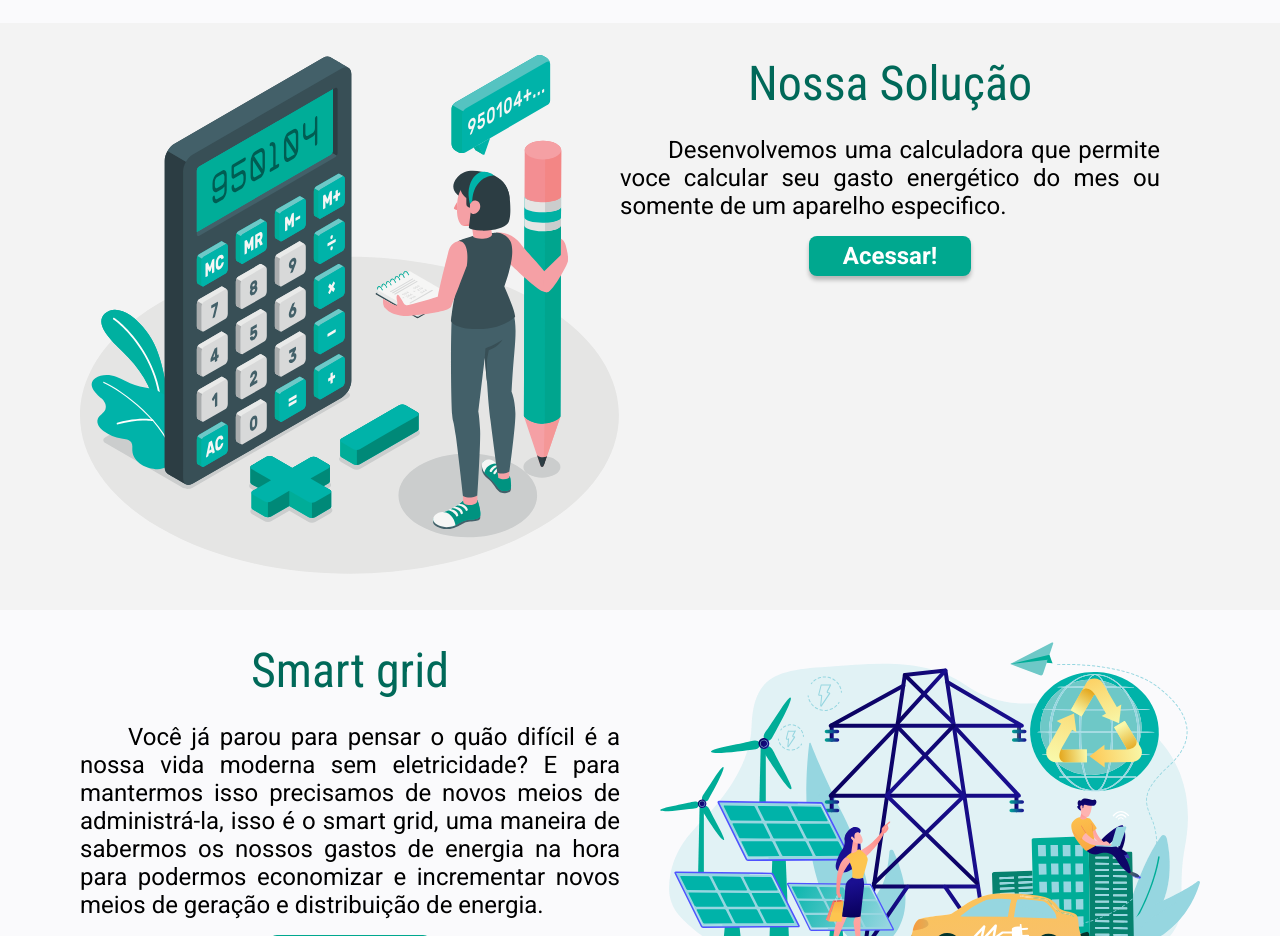
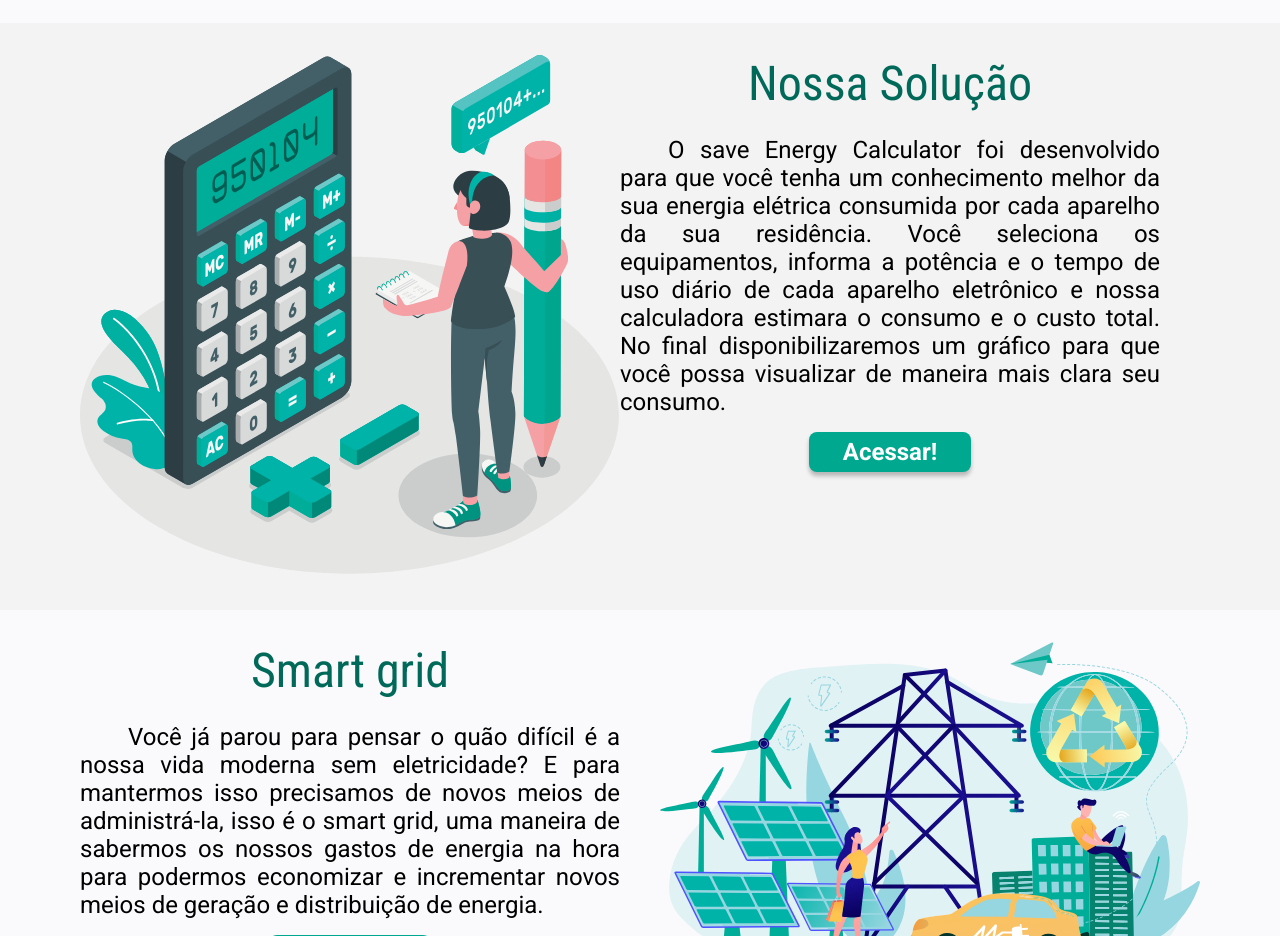
Before and after one commit to DanielSLucas/SaveEnergyCalculator, a Next.js app: page / in a window 1280 px wide. Shown: the part 940-1876 px from the top of the page. Built offline with nearby package versions, Linux system fonts and the light colour scheme.

Commit message:
update content

```diff
--- a/src/pages/index.tsx
+++ b/src/pages/index.tsx
@@ -67,8 +67,13 @@ export default function Home() {
             <article>
               <h1>Nossa Solução</h1>
               <p>
-                Desenvolvemos uma calculadora que permite voce calcular
-                seu gasto energético do mes ou somente de um aparelho especifico.
+                O save Energy Calculator foi desenvolvido para que você tenha um
+                conhecimento melhor da sua energia elétrica consumida por cada
+                aparelho da sua residência. Você seleciona os equipamentos,
+                informa a potência e o tempo de uso diário de cada aparelho
+                eletrônico e nossa calculadora estimara o consumo e o custo
+                total. No final disponibilizaremos um gráfico para que você
+                possa visualizar de maneira mais clara seu consumo.
               </p>
               <span>
                 <Button type="button" onClick={() => handleNavigate('/calculator')}>
```
